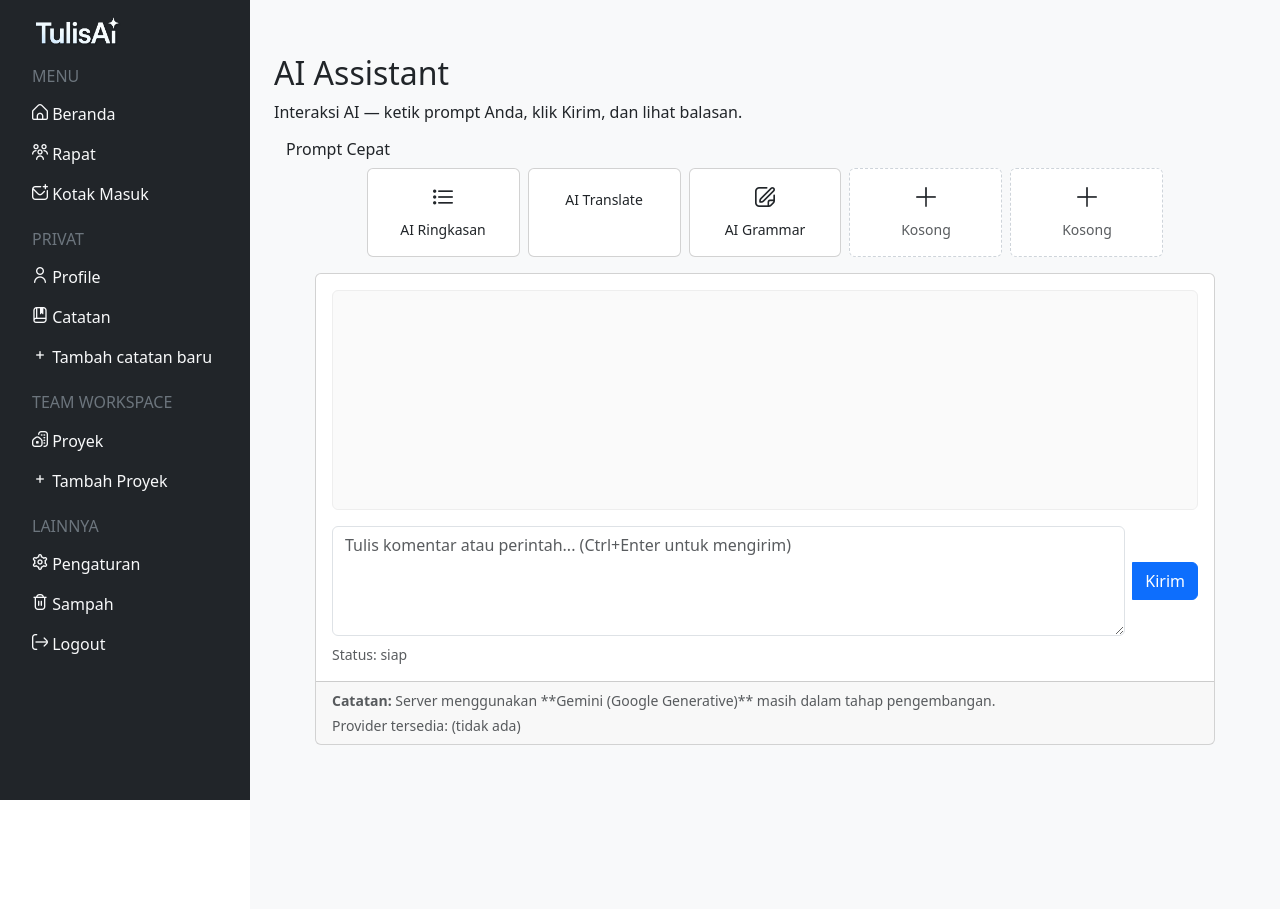
After one commit to kampusriset/23g_flask_asisten_tulis, a Flask app: page /ai in a window 1280 px wide. The commit adds this page. Run offline with Flask 3, Linux system fonts and the light colour scheme; the visitor is signed in with stand-in values (Sample User, id 1); some libraries are stand-ins or nearby versions.

Commit message:
Halaman AI

```diff
--- a/app/templates/base/sidebar.html
+++ b/app/templates/base/sidebar.html
@@ -10,6 +10,16 @@
     <link href="https://cdn.jsdelivr.net/npm/bootstrap@5.3.2/dist/css/bootstrap.min.css" rel="stylesheet">
     <link href="https://cdnjs.cloudflare.com/ajax/libs/font-awesome/7.0.1/css/all.min.css" rel="stylesheet" />
     <link rel="stylesheet" href="https://cdn-uicons.flaticon.com/uicons-regular-rounded/css/uicons-regular-rounded.css">
+    <style>
+        /* Stable bottom-right bubble + popup styles */
+        #ai-chat-bubble{position:fixed;bottom:24px;right:24px;width:60px;height:60px;font-size:28px;z-index:2000;cursor:pointer}
+        #ai-chat-bubble i{line-height:1}
+        #ai-chat-popup{position:fixed;bottom:100px;right:24px;width:350px;max-width:90%;z-index:2000}
+        @media (max-width:576px){
+            #ai-chat-bubble{bottom:16px;right:16px;width:50px;height:50px;font-size:22px}
+            #ai-chat-popup{right:16px;bottom:80px;width:320px}
+        }
+    </style>
 </head>
 
 <body>
@@ -55,17 +65,14 @@
 
     </div>
 
-    <!-- Bubble -->
-    <div id="ai-chat-bubble"
-        class="btn btn-primary rounded-circle shadow position-fixed d-flex justify-content-center align-items-center"
-        style="bottom: 30px; right: 30px; width: 60px; height: 60px; font-size: 28px; z-index:1050; cursor:pointer;">
-        <i class="fi fi-rr-comment"></i>
+    <!-- Bubble (hidden on /ai page) -->
+    <div id="ai-chat-bubble" class="btn btn-primary rounded-circle shadow d-flex justify-content-center align-items-center {% if request.path == '/ai' %}d-none{% endif %}" aria-label="Open AI chat">
+        <i class="fi fi-rr-comment" aria-hidden="true"></i>
     </div>
 
 
     <!-- Popup -->
-    <div id="ai-chat-popup" class="card shadow position-fixed d-none flex-column"
-        style="bottom: 100px; right: 30px; width: 350px; max-width: 90%; z-index:1050; overflow:hidden;">
+    <div id="ai-chat-popup" class="card shadow d-none flex-column {% if request.path == '/ai' %}d-none{% endif %}" aria-hidden="true" style="overflow:hidden;">
         <div class="card-header bg-primary text-white fw-bold">
             AI Assistant
         </div>
--- a/app/templates/base/sidebar_content.html
+++ b/app/templates/base/sidebar_content.html
@@ -12,9 +12,7 @@
     <li class="nav-item">
         <a href="/not-available" class="nav-link text-light"><i class="fi fi-rr-users-alt"></i> Rapat</a>
     </li>
-    <li class="nav-item">
-        <a href="/not-available" class="nav-link text-light"> <i class="fi fi-rr-user-robot"></i> AI</a>
-    </li>
+    <!-- AI menu item removed -->
     <li class="nav-item">
         <a href="/not-available" class="nav-link text-light"> <i class="fi fi-rr-envelope-plus"></i> Kotak Masuk</a>
     </li>
--- /dev/null
+++ b/app/templates/view/ai.html
@@ -0,0 +1,210 @@
+{% extends "base/sidebar.html" %}
+
+{% block content %}
+<h2 style="margin-top: 30px;"> AI Assistant</h2>
+<p>Interaksi AI — ketik prompt Anda, klik Kirim, dan lihat balasan.</p>
+
+<!-- Preset quick prompts (5 boxes) -->
+<div class="mt-3 container">
+    <h6 class="mb-2">Prompt Cepat</h6>
+    <div class="row g-2 justify-content-center">
+        <div class="col-6 col-md-2">
+            <div class="card preset-box preset-template h-100 text-center p-2" data-prompt="Ringkas: " data-mode="summary" role="button" tabindex="0" aria-label="AI Ringkasan" style="cursor:pointer;">
+                <div class="card-body py-2">
+                    <i class="fi fi-rr-list" style="font-size:20px"></i>
+                    <div class="small mt-1">AI Ringkasan</div>
+                </div>
+            </div>
+        </div>
+        <div class="col-6 col-md-2">
+            <div class="card preset-box preset-template h-100 text-center p-2" data-prompt="Terjemah: " data-mode="translate" role="button" tabindex="0" aria-label="AI Translate" style="cursor:pointer;">
+                <div class="card-body py-2">
+                    <i class="fi fi-rr-translate" style="font-size:20px"></i>
+                    <div class="small mt-1">AI Translate</div>
+                </div>
+            </div>
+        </div>
+        <div class="col-6 col-md-2">
+            <div class="card preset-box preset-template h-100 text-center p-2" data-prompt="Perbaiki tata bahasa: " data-mode="grammar" role="button" tabindex="0" aria-label="AI Grammar" style="cursor:pointer;">
+                <div class="card-body py-2">
+                    <i class="fi fi-rr-edit" style="font-size:20px"></i>
+                    <div class="small mt-1">AI Grammar</div>
+                </div>
+            </div>
+        </div>
+        <div class="col-6 col-md-2">
+            <div class="card preset-box empty h-100 text-center p-2" role="button" tabindex="0" aria-label="Kotak kosong 1" style="cursor:pointer; border:1px dashed #ced4da;">
+                <div class="card-body py-2">
+                    <i class="fi fi-rr-plus" style="font-size:20px"></i>
+                    <div class="small mt-1 text-muted">Kosong</div>
+                </div>
+            </div>
+        </div>
+        <div class="col-6 col-md-2">
+            <div class="card preset-box empty h-100 text-center p-2" role="button" tabindex="0" aria-label="Kotak kosong 2" style="cursor:pointer; border:1px dashed #ced4da;">
+                <div class="card-body py-2">
+                    <i class="fi fi-rr-plus" style="font-size:20px"></i>
+                    <div class="small mt-1 text-muted">Kosong</div>
+                </div>
+            </div>
+        </div>
+    </div>
+</div>
+
+<div class="card mt-3 mx-auto" style="max-width: 900px; width: 100%; margin-bottom:140px;">
+    <div class="card-body">
+        <style>
+            /* Chat message layout: user (right) and AI (left) */
+            #chat{min-height:220px; max-height:480px; overflow:auto; border:1px solid #eee; padding:18px; border-radius:6px; background:#fafafa; width:100%}
+            #chat .message{margin-bottom:10px; display:flex; width:100%;}
+            #chat .message .bubble{padding:10px 12px; border-radius:12px; max-width:75%; word-break:break-word}
+            /* Left (AI) aligned */
+            #chat .message.ai{justify-content:flex-start}
+            #chat .message.ai .bubble{background:#e9ecef; color:#212529; border-bottom-left-radius:6px; margin-right:auto}
+            /* Right (User) aligned */
+            #chat .message.user{justify-content:flex-end}
+            #chat .message.user .bubble{background:#0d6efd; color:#fff; border-bottom-right-radius:6px; margin-left:auto}
+            #chat .message.system{justify-content:center}
+            #chat .who{font-weight:600; font-size:0.85rem; margin-bottom:4px}
+        </style>
+
+        <div id="chat">
+            <!-- Messages akan muncul di sini -->
+        </div>
+
+        <div class="input-group mt-3 d-flex align-items-center flex-nowrap" style="gap:0.5rem;">
+            <div id="prompt-wrapper" class="flex-grow-1">
+                <!-- Stable comment form: always use textarea so layout doesn't change -->
+                <textarea id="prompt_textarea" class="form-control" rows="4" placeholder="Tulis komentar atau perintah... (Ctrl+Enter untuk mengirim)"></textarea>
+            </div>
+            <button id="sendBtn" class="btn btn-primary">Kirim</button>
+        </div>
+
+        <div id="status" class="mt-2 text-muted small">Status: siap</div>
+    </div>
+    <div class="card-footer text-muted small">
+        <strong>Catatan:</strong> Server menggunakan **Gemini (Google Generative)** masih dalam tahap pengembangan.
+        <div class="mt-1">Provider tersedia:
+            {% if gemini_available %}
+                <span class="badge bg-success">Gemini</span>
+            {% else %}
+                <span class="text-muted">(tidak ada)</span>
+            {% endif %}
+        </div>
+    </div>
+</div>
+
+<script>
+document.addEventListener('DOMContentLoaded', function(){
+    const promptInput = document.getElementById('prompt_textarea');
+    const sendBtn = document.getElementById('sendBtn');
+    const chat = document.getElementById('chat');
+    const status = document.getElementById('status');
+
+    function appendMessage(who, text){
+        // who: 'Anda' | 'AI' | 'System'
+        const msg = document.createElement('div');
+        const cls = (who === 'Anda') ? 'user' : (who === 'AI' ? 'ai' : 'system');
+        msg.className = 'message ' + cls;
+
+        const bubble = document.createElement('div');
+        bubble.className = 'bubble';
+        const safe = DOMPurify ? DOMPurify.sanitize(text) : text;
+        bubble.innerHTML = `<div class="who">${who}</div><div>${safe}</div>`;
+
+        msg.appendChild(bubble);
+        chat.appendChild(msg);
+        chat.scrollTop = chat.scrollHeight;
+    }
+
+    // Stable prompt helpers — always use textarea
+    const promptTextarea = document.getElementById('prompt_textarea');
+    const promptWrapper = document.getElementById('prompt-wrapper');
+
+    function getPromptValue(){
+        return promptTextarea.value.trim();
+    }
+
+    function setPromptValue(v){
+        promptTextarea.value = v || '';
+    }
+
+    function clearPrompt(){
+        promptTextarea.value = '';
+    }
+
+    async function sendPrompt(){
+        const prompt = getPromptValue();
+        if(!prompt) return;
+        appendMessage('Anda', prompt);
+        clearPrompt();
+        sendBtn.disabled = true;
+        status.textContent = 'Mengirim...';
+
+        try{
+            const res = await fetch('/ai/query', {
+                method: 'POST',
+                headers: { 'Content-Type': 'application/json' },
+                body: JSON.stringify({ prompt })
+            });
+            if(!res.ok){
+                const err = await res.json().catch(()=>({message:res.statusText}));
+                appendMessage('System', 'Error: ' + (err.message || JSON.stringify(err)));
+            } else {
+                const data = await res.json();
+                appendMessage('AI', data.reply || '(tidak ada balasan)');
+                if(data.provider){
+                    status.textContent = `Selesai (via ${data.provider})`;
+                } else {
+                    status.textContent = 'Selesai';
+                }
+            }
+        } catch(e){
+            appendMessage('System', 'Gagal menghubungi server: '+e.message);
+        } finally{
+            sendBtn.disabled = false;
+            status.textContent = 'Siap';
+            promptInput.focus();
+        }
+    }
+
+    // Kirim saat tombol diklik
+    sendBtn.addEventListener('click', sendPrompt);
+    // Pada textarea: kirim saat Ctrl+Enter (atau Cmd+Enter)
+    promptTextarea.addEventListener('keydown', function(e){ if(e.key === 'Enter' && (e.ctrlKey || e.metaKey)){ e.preventDefault(); sendPrompt(); } });
+
+    // Preset prompt boxes -> klik untuk isi/template/kirim (form tetap stabil)
+    document.querySelectorAll('.preset-box').forEach(box => {
+        box.addEventListener('click', () => {
+            const p = box.getAttribute('data-prompt');
+
+            if (box.classList.contains('preset-template')) {
+                // populate textarea only (do not change layout)
+                setPromptValue(p || '');
+                promptTextarea.focus();
+                status.textContent = p ? 'Template dimuat — lengkapi prompt lalu tekan Ctrl+Enter untuk Kirim' : 'Kotak kosong — isi prompt lalu tekan Ctrl+Enter untuk Kirim';
+                return;
+            }
+
+            if (!p) {
+                // empty placeholder: fokuskan textarea
+                promptTextarea.focus();
+                status.textContent = 'Kotak kosong — isi prompt lalu tekan Ctrl+Enter untuk Kirim';
+                return;
+            }
+
+            // otherwise fill textarea and send
+            setPromptValue(p);
+            sendPrompt();
+        });
+        // keyboard support
+        box.addEventListener('keypress', (e) => { if(e.key === 'Enter' || e.key === ' ') { e.preventDefault(); box.click(); } });
+    });
+});
+</script>
+
+<!-- DOMPurify untuk sanitasi simple jika tersedia (tidak wajib) -->
+<script>if(typeof DOMPurify === 'undefined'){window.DOMPurify = null;}</script>
+
+<!-- Fixed send widget removed per request (no fixed bottom-right comment form) -->
+{% endblock %}
```
Also changed, not shown: app/dashboard.py (+41 -1 lines).
